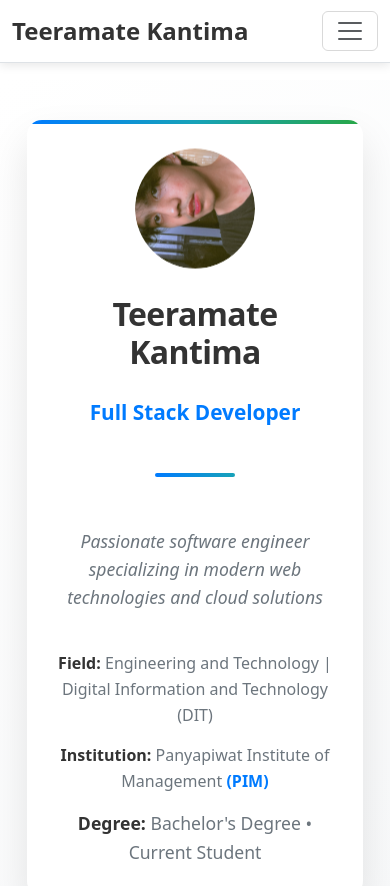
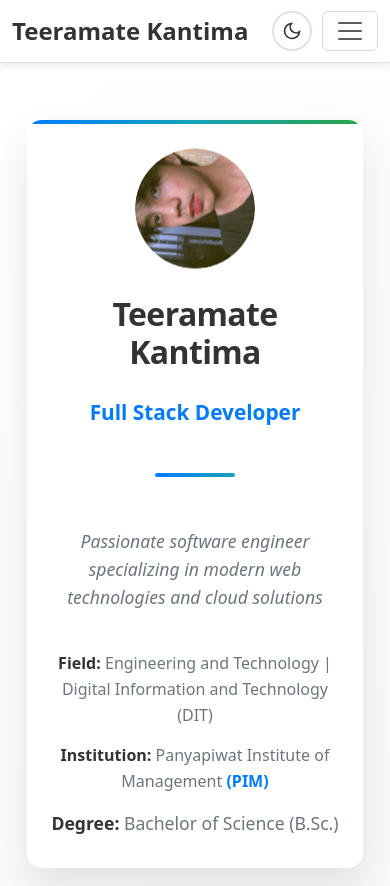
Before and after one commit to tealerr/teeramate-resume, a React (Vite) app: page / in a window 390 px wide. Shown: the top 886 px of the page. Built offline with nearby package versions, Linux system fonts and the light colour scheme.

Commit message:
feat: update theme toggle buttons for mobile and desktop, and adjust styles

```diff
--- a/src/components/Bio.tsx
+++ b/src/components/Bio.tsx
@@ -53,7 +53,7 @@ const AboutMe: React.FC = () => {
             </p>
             {education?.degree && (
               <p className="bio-degree">
-                <strong>Degree:</strong> {education.degree} • {education.status}
+                <strong>Degree:</strong> {education.degree}
               </p>
             )}
           </div>
--- a/src/components/Navbar.tsx
+++ b/src/components/Navbar.tsx
@@ -35,6 +35,39 @@ function TopNavbar() {
         >
           Teeramate Kantima
         </Navbar.Brand>
+
+        {/* Theme toggle button - Always visible, especially on mobile */}
+        <button
+          className="theme-toggle-btn mobile-theme-btn"
+          onClick={toggleTheme}
+          aria-label={`Switch to ${isDarkMode ? "light" : "dark"} mode`}
+        >
+          {isDarkMode ? (
+            <svg
+              width="20"
+              height="20"
+              viewBox="0 0 24 24"
+              fill="none"
+              stroke="currentColor"
+              strokeWidth="2"
+            >
+              <circle cx="12" cy="12" r="5" />
+              <path d="M12 1v2M12 21v2M4.22 4.22l1.42 1.42M18.36 18.36l1.42 1.42M1 12h2M21 12h2M4.22 19.78l1.42-1.42M18.36 5.64l1.42-1.42" />
+            </svg>
+          ) : (
+            <svg
+              width="20"
+              height="20"
+              viewBox="0 0 24 24"
+              fill="none"
+              stroke="currentColor"
+              strokeWidth="2"
+            >
+              <path d="M21 12.79A9 9 0 1 1 11.21 3 7 7 0 0 0 21 12.79z" />
+            </svg>
+          )}
+        </button>
+
         <Navbar.Toggle aria-controls="basic-navbar-nav" />
         <Navbar.Collapse id="basic-navbar-nav">
           <Nav className="me-auto">
@@ -60,9 +93,10 @@ function TopNavbar() {
               Contact
             </Nav.Link>
           </Nav>
-          <Nav>
+          {/* Desktop theme toggle - Hidden on mobile */}
+          <Nav className="d-none d-lg-flex">
             <button
-              className="theme-toggle-btn"
+              className="theme-toggle-btn desktop-theme-btn"
               onClick={toggleTheme}
               aria-label={`Switch to ${isDarkMode ? "light" : "dark"} mode`}
             >
--- a/src/data/personalData.json
+++ b/src/data/personalData.json
@@ -17,8 +17,7 @@
         "institution": "Panyapiwat Institute of Management",
         "institutionAbbr": "PIM",
         "institutionUrl": "https://pim.ac.th/",
-        "degree": "Bachelor's Degree",
-        "status": "Current Student",
+        "degree": "Bachelor of Science (B.Sc.)",
         "graduationYear": "2024"
     },
     "skills": {
--- a/src/styles/Navbar.css
+++ b/src/styles/Navbar.css
@@ -53,7 +53,6 @@
   cursor: pointer;
   transition: all 0.3s ease;
   color: var(--text-color, #333);
-  margin-left: 15px;
 }
 
 .theme-toggle-btn:hover {
@@ -61,6 +60,35 @@
   border-color: var(--primary-color, #007bff);
   color: var(--primary-color, #007bff);
   transform: rotate(15deg);
+}
+
+/* Mobile theme button - always visible */
+.mobile-theme-btn {
+  margin-left: auto;
+  margin-right: 10px;
+}
+
+/* Desktop theme button - hidden on mobile */
+.desktop-theme-btn {
+  margin-left: 15px;
+}
+
+/* Responsive adjustments */
+@media (max-width: 991.98px) {
+  .mobile-theme-btn {
+    order: 2;
+  }
+
+  .navbar-toggler {
+    order: 3;
+    margin-left: 0;
+  }
+}
+
+@media (min-width: 992px) {
+  .mobile-theme-btn {
+    display: none !important;
+  }
 }
 
 /* Dark mode styles */
```
